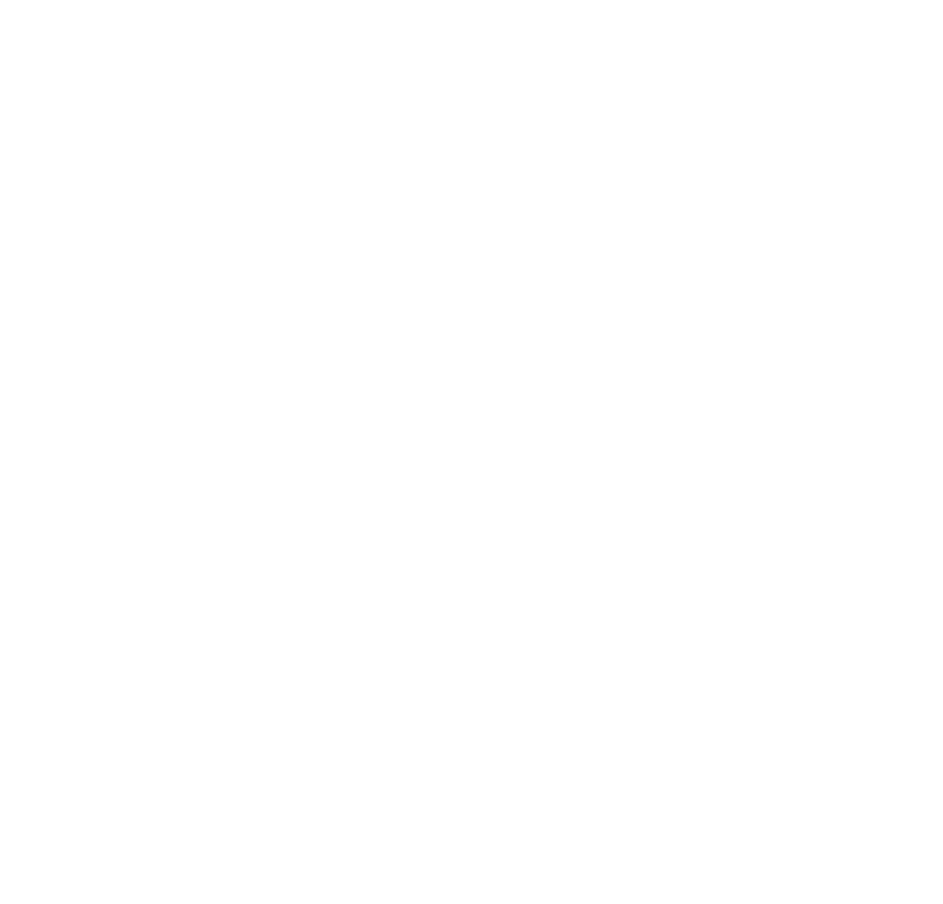
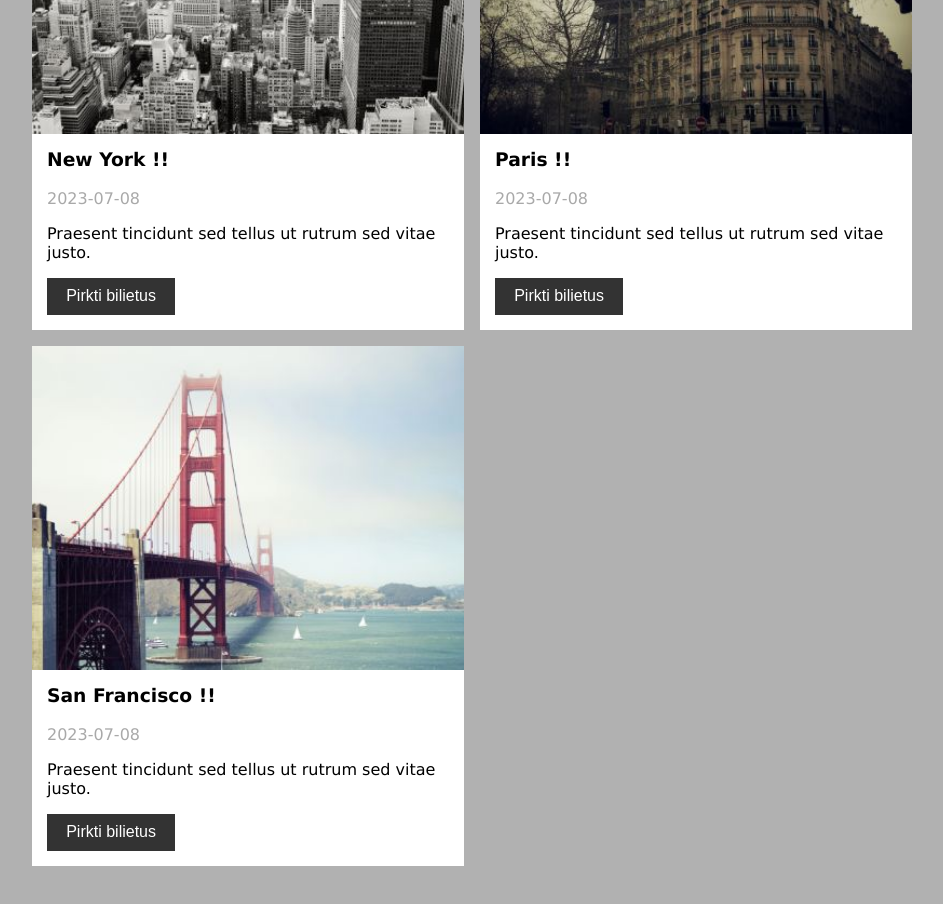
Before and after one commit to MariusCodeAcademy/feu8_2_react_vite_cmp_props, a React (Vite) app: page / in a window 1280 px wide. Shown: the part 460-1364 px from the top of the page, without its empty margins (168-1111 px from the left). Before the commit the page ends 800 px from the top, so only its background shows below. Built offline with nearby package versions, Linux system fonts and the light colour scheme.

Commit message:
cards arr to jsx

```diff
--- a/src/App.jsx
+++ b/src/App.jsx
@@ -15,16 +15,15 @@
   return (
     <div className='App container'>
       <Header />
-      <Weather condition='debesuota' />
+      {false && <Weather condition='debesuota' />}
       {/* daznai naudojama atvaizduo arba neatvaizduoti elementams */}
       {/* if showTitles === true  */}
       {showTitles && <TitlesMap />}
       {/* else */}
       {!showTitles && <h2>Titles siuo metu nerodomi</h2>}
-
       {/* {showTitles ? <TitlesMap /> : <h2>Titles siuo metu nerodomi</h2>} */}
       <MainBtn outline>Light mode</MainBtn>
-      {false && <CardList />}
+      {true && <CardList />}
     </div>
   );
 }
--- a/src/components/CardList.jsx
+++ b/src/components/CardList.jsx
@@ -6,19 +6,41 @@
   date: '2023-07-08',
 };
 
+const cardsArr = [
+  {
+    city: 'New York !!',
+    heroImage: '/img/newyork.jpg',
+    date: '2023-07-08',
+  },
+  {
+    city: 'Paris !!',
+    heroImage: '/img/paris.jpg',
+    date: '2023-07-08',
+  },
+  {
+    city: 'San Francisco !!',
+    heroImage: '/img/sanfran.jpg',
+    date: '2023-07-08',
+  },
+];
+
 function CardList() {
   return (
     <div className='cardsList grid3'>
       <Card1
-        city={card1Data.city}
-        heroImage={card1Data.heroImage}
-        date={card1Data.date}
+        city={cardsArr[0].city}
+        heroImage={cardsArr[0].heroImage}
+        date={cardsArr[0].date}
       />
-      <Card1 city='Paris !' heroImage='/img/paris.jpg' date='2024-07-08' />
       <Card1
-        city='San Francisco !'
-        heroImage='/img/sanfran.jpg'
-        date='2019-07-08'
+        city={cardsArr[1].city}
+        heroImage={cardsArr[1].heroImage}
+        date={cardsArr[1].date}
+      />
+      <Card1
+        city={cardsArr[2].city}
+        heroImage={cardsArr[2].heroImage}
+        date={cardsArr[2].date}
       />
     </div>
   );
--- a/src/style/App.css
+++ b/src/style/App.css
@@ -23,7 +23,7 @@
 }
 
 body {
-  /* background-color: #333; */
+  background-color: #b1b1b1;
 }
 .cardsList {
   padding-top: 80px;
```
